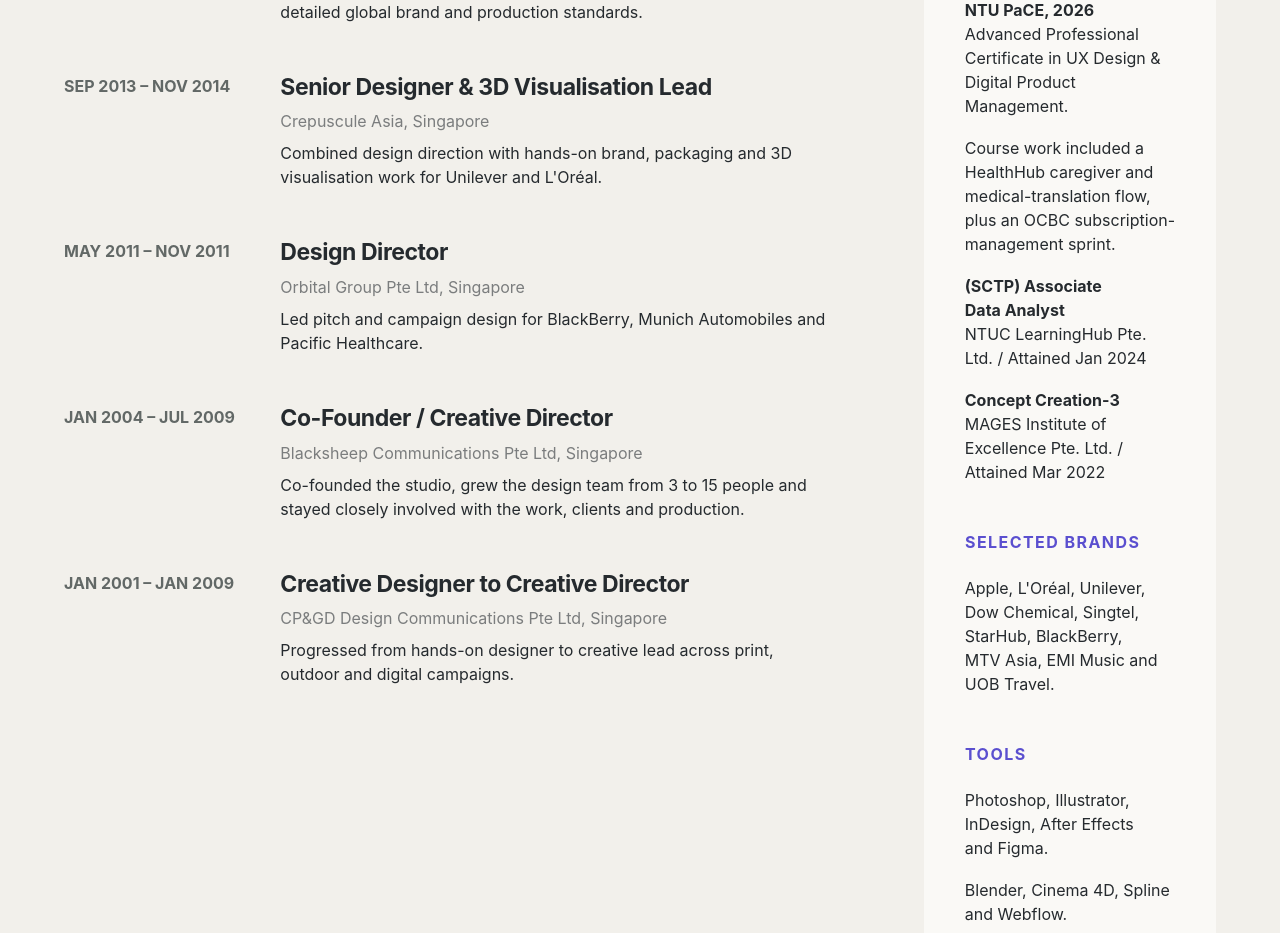
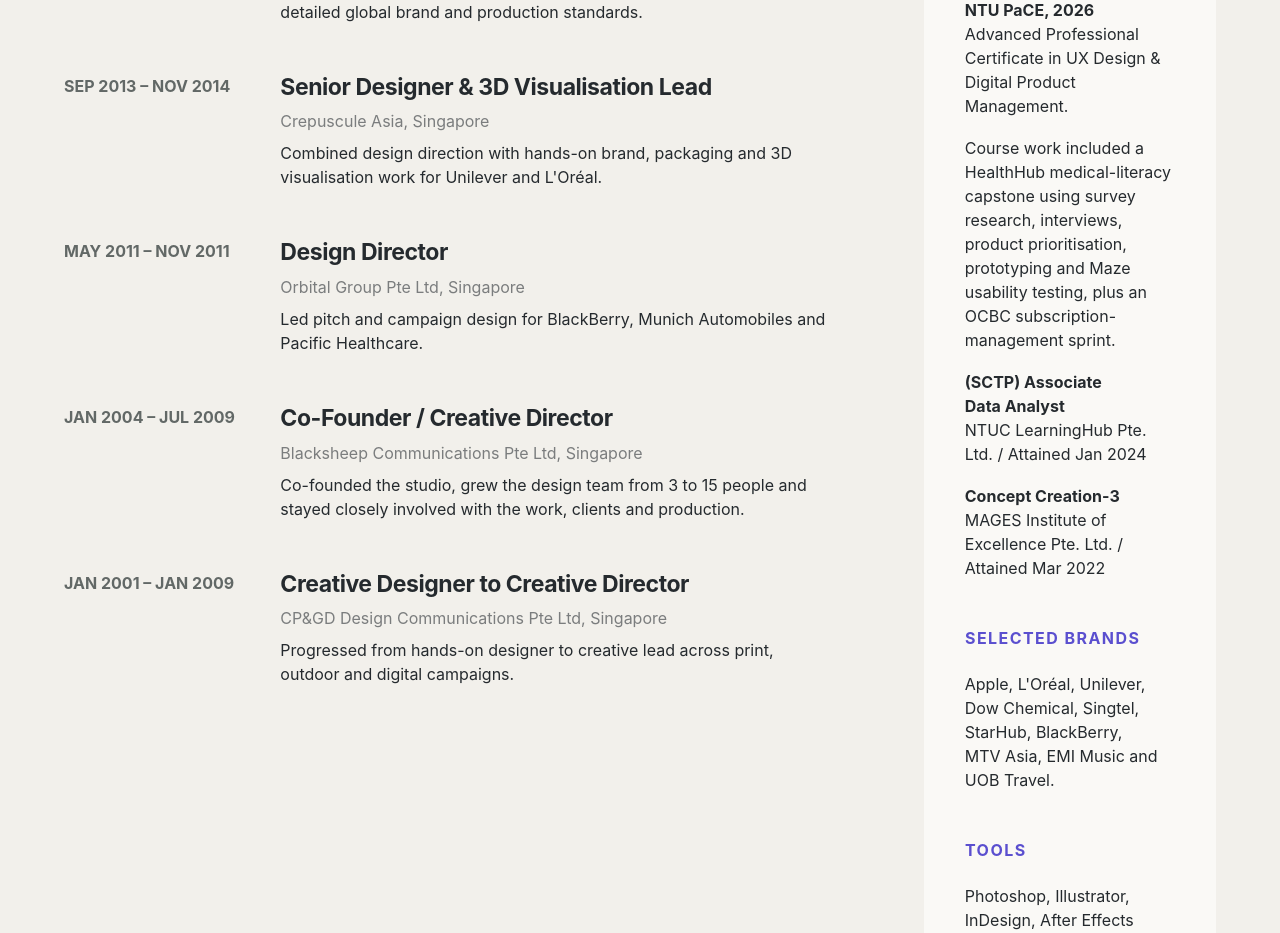
Before and after one commit to doesdesignwork/portfolio, a Next.js app: page /cv in a window 1280 px wide. Shown: the part 1783-2716 px from the top of the page. Built offline with nearby package versions, Linux system fonts and the light colour scheme; no server answers.

Commit message:
Correct HealthHub capstone description in CV

```diff
--- a/app/cv/page.tsx
+++ b/app/cv/page.tsx
@@ -245,8 +245,9 @@ export default function CvPage() {
                 Management.
               </p>
               <p>
-                Course work included a HealthHub caregiver and medical-translation
-                flow, plus an OCBC subscription-management sprint.
+                Course work included a HealthHub medical-literacy capstone using
+                survey research, interviews, product prioritisation, prototyping and
+                Maze usability testing, plus an OCBC subscription-management sprint.
               </p>
               <p>
                 <strong>(SCTP) Associate Data Analyst</strong>
```
